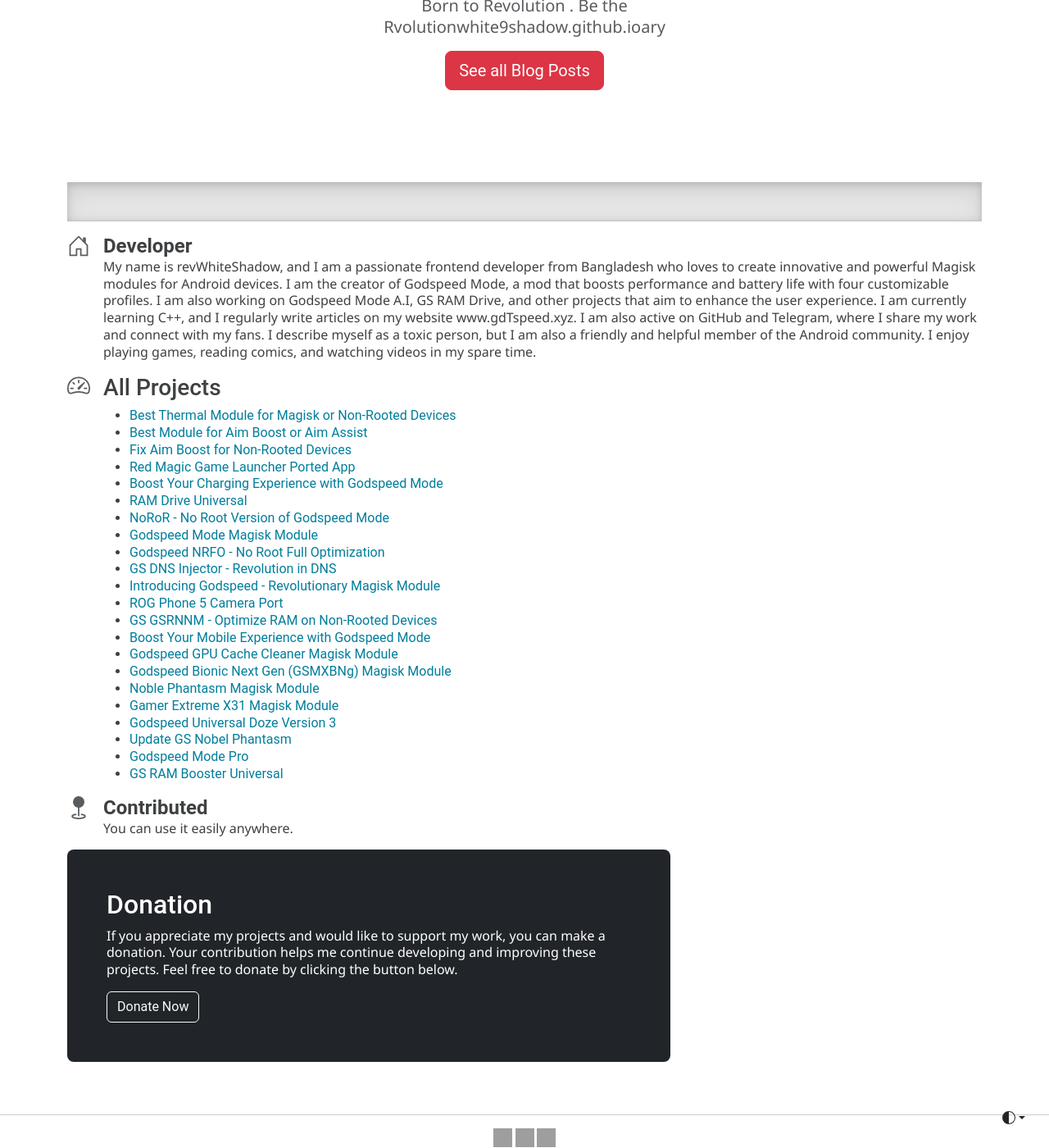
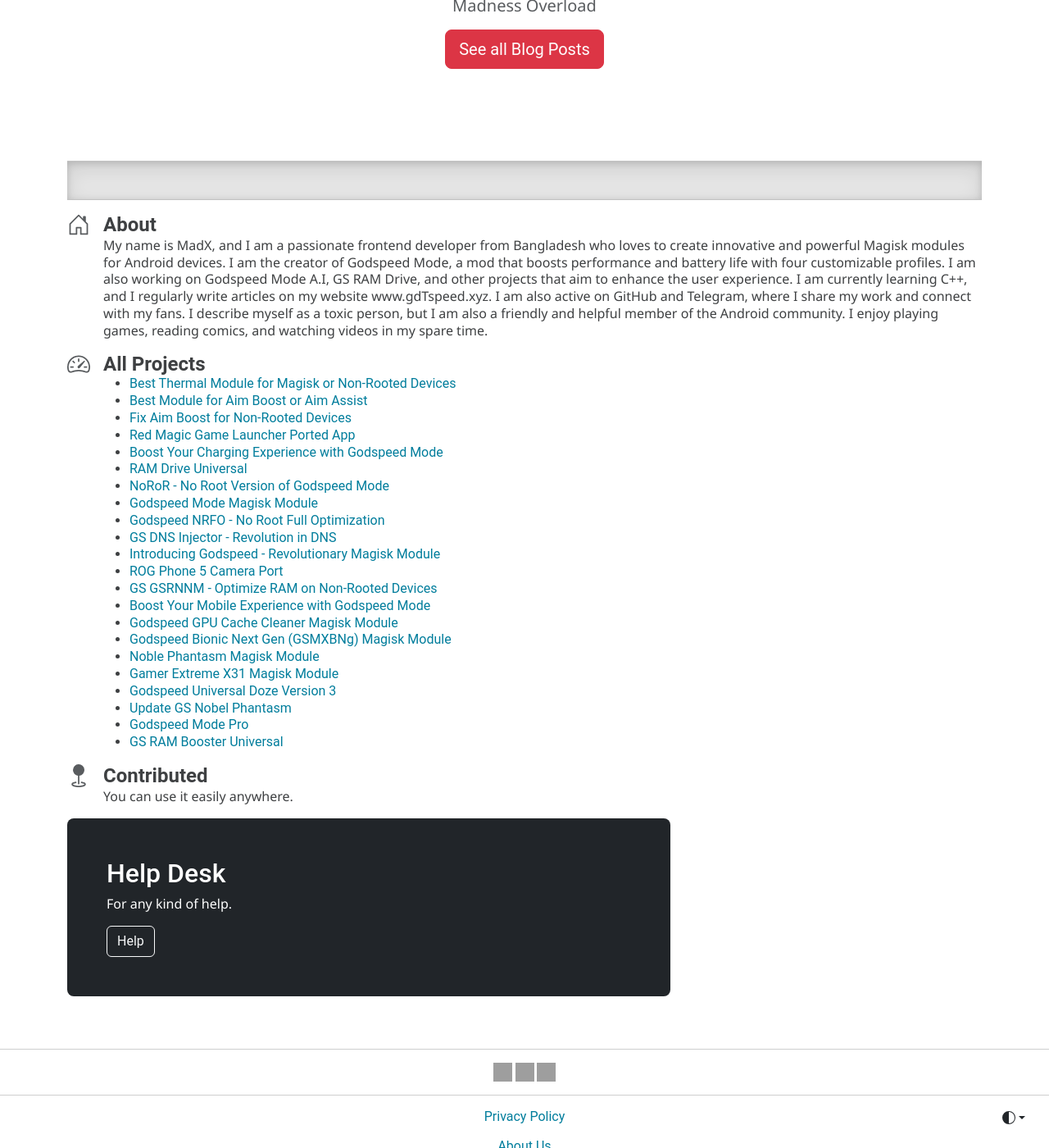
Before and after one commit to Madxwsp/madxwsp.github.io, a Jekyll site: the page built from index.html, in a window 1280 px wide and 1400 px high, scrolled down 288 px. Shown: the whole window at 82% size. Built offline with Jekyll 4.4.1, drawn with Linux system fonts in a browser that asks for light colours; some web fonts are replaced; some of the changed text lies outside the part shown; grey boxes are pictures that could not be loaded.

Commit message:
Update index.html

```diff
--- a/index.html
+++ b/index.html
@@ -1,6 +1,6 @@
 ---
 layout: home
-title: revWhiteShadow
+title: Madx
 lang: eng
 tagline: Bio
 ---
@@ -129,14 +129,14 @@
 <section class="py-5 text-center container">
     <div class="row py-lg-5">
       <div class="col-lg-6 col-md-8 mx-auto">
-           <h1 class="home_h1">Hi Im revWhiteShadow ,  </h1>
+           <h1 class="home_h1">Hi Im MadX ,  </h1>
   <h3>
-   <p class="lead text-muted">  Welcome Here
+   <p class="lead text-muted">  Thanks for visiting.
 
 
  </p>
    </h3>
-        <p class="lead text-muted">Born to Revolution . Be the Rvolutionwhite9shadow.github.ioary</p>
+        <p class="lead text-muted">Madness Overload </p>
         <a class="btn btn-lg btn-danger" href="/blog.html" role="button">See all Blog Posts</a>
 
       </div>
@@ -153,9 +153,9 @@
       <div class="col d-flex align-items-start">
         <svg class="bi text-muted flex-shrink-0 me-3" width="1.75em" height="1.75em"><use xlink:href="#home"/></svg>
         <div>
-          <h3 class="fw-bold mb-0 fs-4">Developer</h3>
+          <h3 class="fw-bold mb-0 fs-4">About</h3>
           <p>
-         My name is revWhiteShadow, and I am a passionate frontend developer from Bangladesh who loves to create innovative and powerful Magisk modules for Android devices.
+         My name is MadX, and I am a passionate frontend developer from Bangladesh who loves to create innovative and powerful Magisk modules for Android devices.
             I am the creator of Godspeed Mode, a mod that boosts performance and battery life with four customizable profiles.
             I am also working on Godspeed Mode A.I, GS RAM Drive, and other projects that aim to enhance the user experience.
             I am currently learning C++, and I regularly write articles on my website www.gdTspeed.xyz.
@@ -168,31 +168,32 @@
       <div class="col d-flex align-items-start">
         <svg class="bi text-muted flex-shrink-0 me-3" width="1.75em" height="1.75em"><use xlink:href="#speedometer2"/></svg>
         <div>
-    <h3 class=“fw-bold mb-0 fs-4”>All Projects</h3>
-          <ul> <li><a href=“https://www.godtspeed.xyz/2023/08/best-thermal-module-for-magisk-or.html”>Best Thermal Module for Magisk or Non-Rooted Devices</a></li>
-            <li><a href=“https://www.godtspeed.xyz/2023/08/best-module-for-aim-boost-or-aim-assist.html”>Best Module for Aim Boost or Aim Assist</a></li>
-            <li><a href=“https://www.godtspeed.xyz/2023/08/fix-aim-boost-for-non-rooted-devices.html”>Fix Aim Boost for Non-Rooted Devices</a></li>
-            <li><a href=“https://www.godtspeed.xyz/2023/05/red-magic-game-launcher-ported-app.html”>Red Magic Game Launcher Ported App</a></li>
-            <li><a href=“https://www.godtspeed.xyz/2023/07/boost-your-charging-experience-with.html”>Boost Your Charging Experience with Godspeed Mode</a></li>
-            <li><a href=“https://www.godtspeed.xyz/2022/07/ram-dive-universal.html”>RAM Drive Universal</a></li>
-            <li><a href=“https://www.godtspeed.xyz/2023/06/noror-no-root-version-of-godspeed-mode.html”>NoRoR - No Root Version of Godspeed Mode</a></li>
-            <li><a href=“https://www.godtspeed.xyz/2022/09/godspeed-mode-magisk-module_20.html”>Godspeed Mode Magisk Module</a></li>
-            <li><a href=“https://www.godtspeed.xyz/2023/07/godspees-nrfo-no-root-full-optimization.html”>Godspeed NRFO - No Root Full Optimization</a></li>
-            <li><a href=“https://www.godtspeed.xyz/2023/06/gs-dns-injector-revolution-in-dns.html”>GS DNS Injector - Revolution in DNS</a></li>
-            <li><a href=“https://www.godtspeed.xyz/2023/06/introducing-godspeed-revolutionary.html”>Introducing Godspeed - Revolutionary Magisk Module</a></li>
-            <li><a href=“https://www.godtspeed.xyz/2023/06/enhance-your-mobile-photography-rog.html”>ROG Phone 5 Camera Port</a></li>
-            <li><a href=“https://www.godtspeed.xyz/2023/06/gs-gsrnnm-optimize-ram-on-non-rooted.html”>GS GSRNNM - Optimize RAM on Non-Rooted Devices</a></li>
-            <li><a href=“https://www.godtspeed.xyz/2023/05/boost-your-mobile-experience-with.html”>Boost Your Mobile Experience with Godspeed Mode</a></li>
-            <li><a href=“https://www.godtspeed.xyz/2023/04/godspeed-gpu-cache-cleaner-magisk-module.html”>Godspeed GPU Cache Cleaner Magisk Module</a></li>
-            <li><a href=“https://www.godtspeed.xyz/2022/11/godspeed-bionic-next-gen-gsmxbng-magisk.html”>Godspeed Bionic Next Gen (GSMXBNg) Magisk Module</a></li>
-            <li><a href=“https://www.godtspeed.xyz/2022/09/noble-phantasm-magisk-module.html”>Noble Phantasm Magisk Module</a></li>
-            <li><a href=“https://www.godtspeed.xyz/2022/09/gamer-extreme-x31-magisk-module.html”>Gamer Extreme X31 Magisk Module</a></li>
-            <li><a href=“https://www.godtspeed.xyz/2022/08/godspeed-universal-doze-version-3.html”>Godspeed Universal Doze Version 3</a></li>
-            <li><a href=“https://www.godtspeed.xyz/2022/08/update-gs-nobel-phantasm.html”>Update GS Nobel Phantasm</a></li>
-            <li><a href=“https://www.godtspeed.xyz/2022/08/blog-post.html”>Godspeed Mode Pro</a></li>
-            <li><a href=“https://www.godtspeed.xyz/2022/07/gs-ram-booster-universal.html”>GS RAM Booster Universal</a></li> </ul>
+    <h3 class="fw-bold mb-0 fs-4">All Projects</h3>
+          <ul> <li><a href="https://www.godtspeed.xyz/2023/08/best-thermal-module-for-magisk-or.html">Best Thermal Module for Magisk or Non-Rooted Devices</a></li>
+            <li><a href="https://www.godtspeed.xyz/2023/08/best-module-for-aim-boost-or-aim-assist.html">Best Module for Aim Boost or Aim Assist</a></li>
+            <li><a href="https://www.godtspeed.xyz/2023/08/fix-aim-boost-for-non-rooted-devices.html">Fix Aim Boost for Non-Rooted Devices</a></li>
+            <li><a href="https://www.godtspeed.xyz/2023/05/red-magic-game-launcher-ported-app.html">Red Magic Game Launcher Ported App</a></li>
+            <li><a href="https://www.godtspeed.xyz/2023/07/boost-your-charging-experience-with.html">Boost Your Charging Experience with Godspeed Mode</a></li>
+            <li><a href="https://www.godtspeed.xyz/2022/07/ram-dive-universal.html">RAM Drive Universal</a></li>
+            <li><a href="https://www.godtspeed.xyz/2023/06/noror-no-root-version-of-godspeed-mode.html">NoRoR - No Root Version of Godspeed Mode</a></li>
+            <li><a href="https://www.godtspeed.xyz/2022/09/godspeed-mode-magisk-module_20.html">Godspeed Mode Magisk Module</a></li>
+            <li><a href="https://www.godtspeed.xyz/2023/07/godspees-nrfo-no-root-full-optimization.html">Godspeed NRFO - No Root Full Optimization</a></li>
+            <li><a href="https://www.godtspeed.xyz/2023/06/gs-dns-injector-revolution-in-dns.html">GS DNS Injector - Revolution in DNS</a></li>
+            <li><a href="https://www.godtspeed.xyz/2023/06/introducing-godspeed-revolutionary.html">Introducing Godspeed - Revolutionary Magisk Module</a></li>
+            <li><a href="https://www.godtspeed.xyz/2023/06/enhance-your-mobile-photography-rog.html">ROG Phone 5 Camera Port</a></li>
+            <li><a href="https://www.godtspeed.xyz/2023/06/gs-gsrnnm-optimize-ram-on-non-rooted.html">GS GSRNNM - Optimize RAM on Non-Rooted Devices</a></li>
+            <li><a href="https://www.godtspeed.xyz/2023/05/boost-your-mobile-experience-with.html">Boost Your Mobile Experience with Godspeed Mode</a></li>
+            <li><a href="https://www.godtspeed.xyz/2023/04/godspeed-gpu-cache-cleaner-magisk-module.html">Godspeed GPU Cache Cleaner Magisk Module</a></li>
+            <li><a href="https://www.godtspeed.xyz/2022/11/godspeed-bionic-next-gen-gsmxbng-magisk.html">Godspeed Bionic Next Gen (GSMXBNg) Magisk Module</a></li>
+            <li><a href="https://www.godtspeed.xyz/2022/09/noble-phantasm-magisk-module.html">Noble Phantasm Magisk Module</a></li>
+            <li><a href="https://www.godtspeed.xyz/2022/09/gamer-extreme-x31-magisk-module.html">Gamer Extreme X31 Magisk Module</a></li>
+            <li><a href="https://www.godtspeed.xyz/2022/08/godspeed-universal-doze-version-3.html">Godspeed Universal Doze Version 3</a></li>
+            <li><a href="https://www.godtspeed.xyz/2022/08/update-gs-nobel-phantasm.html">Update GS Nobel Phantasm</a></li>
+            <li><a href="https://www.godtspeed.xyz/2022/08/blog-post.html">Godspeed Mode Pro</a></li>
+            <li><a href="https://www.godtspeed.xyz/2022/07/gs-ram-booster-universal.html">GS RAM Booster Universal</a></li> </ul>
         </div>
       </div>
+
 
 
 
@@ -211,9 +212,9 @@
  <div class="row align-items-md-stretch">
     <div class="col-md-8">
         <div class="h-100 p-5 text-bg-dark rounded-3">
-            <h2>Donation</h2>
-            <p>If you appreciate my projects and would like to support my work, you can make a donation. Your contribution helps me continue developing and improving these projects. Feel free to donate by clicking the button below.</p>
-            <a href="https://ko-fi.com/revWS/tiers" target="_blank" class="btn btn-outline-light" type="button">Donate Now</a>
+            <h2>Help Desk</h2>
+            <p>For any kind of help.</p>
+            <a href="https://ko-fi.com/revWS/tiers" target="_blank" class="btn btn-outline-light" type="button">Help</a>
         </div>
     </div>
 </div>
```
